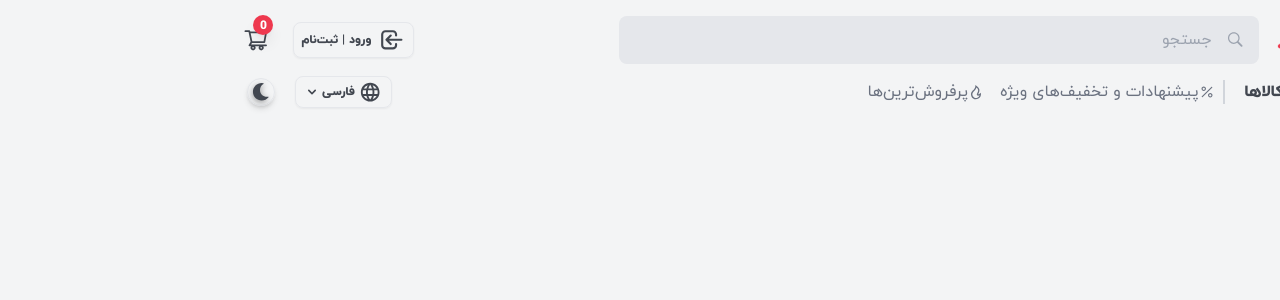
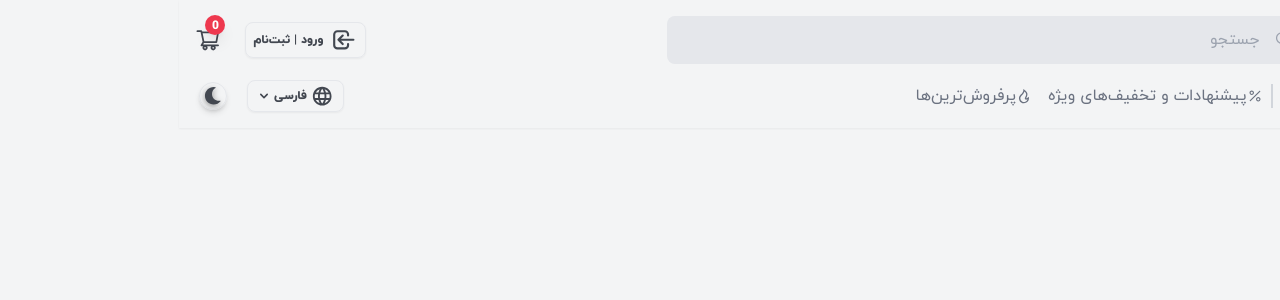
Before and after one commit to pinkishgem/react-online-shop, a Next.js app: page /about in a window 1280 px wide. Shown: the top 300 px of the page. Built offline with nearby package versions, Linux system fonts and the light colour scheme.

Commit message:
feat: :lipstick: make header's position fixed

```diff
--- a/components/carousel/index.tsx
+++ b/components/carousel/index.tsx
@@ -26,7 +26,7 @@ const Carousel = () => {
     ),
   };
   return (
-    <div className="">
+    <div className=" md:mt-40">
       <Slider {...settings}>
         <div
           className={`relative w-[100%] h-[50vh] md:h-[70vh] bg-cover bg-digitalBG bg-center bg-no-repeat`}
--- a/components/header/index.tsx
+++ b/components/header/index.tsx
@@ -15,7 +15,7 @@ import { ActiveMenuItemProvider } from "../../store/context/activeMenuItemContex
 
 const Header = () => {
   return (
-    <div className="pt-4 z-[1000]">
+    <div className="md:fixed left-0 right-0 top-0 md:bg-palette-fill shadow-sm pt-4 z-[1000]">
       {/* 📱 sm break point */}
       <div className="md:hidden">
         <div className="flex justify-between mb-2">
@@ -53,7 +53,7 @@ const Header = () => {
       </div>
 
       {/* 💻 md break point */}
-      <div className="hidden md:block relative">
+      <div className="hidden md:block px-4 relative">
         <div className="flex items-center">
           <Link href="/" className="">
             <a className="flex items-center">
@@ -75,7 +75,7 @@ const Header = () => {
             <Basket />
           </div>
         </div>
-        <div className="hidden md:flex justify-between items-center my-3">
+        <div className="hidden md:flex justify-between items-center my-4">
           <div className="flex items-center grow">
             <ActiveMenuItemProvider>
               <MegaMenu />
```
